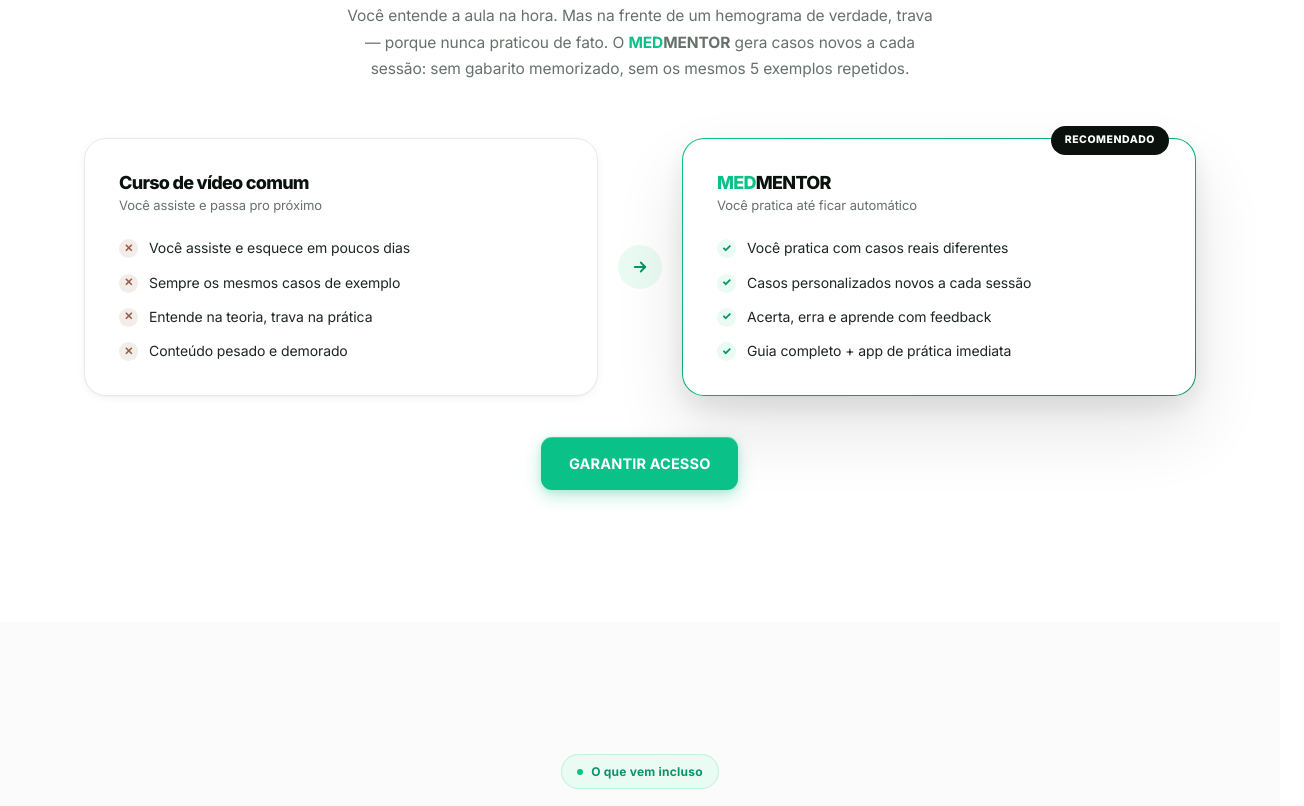
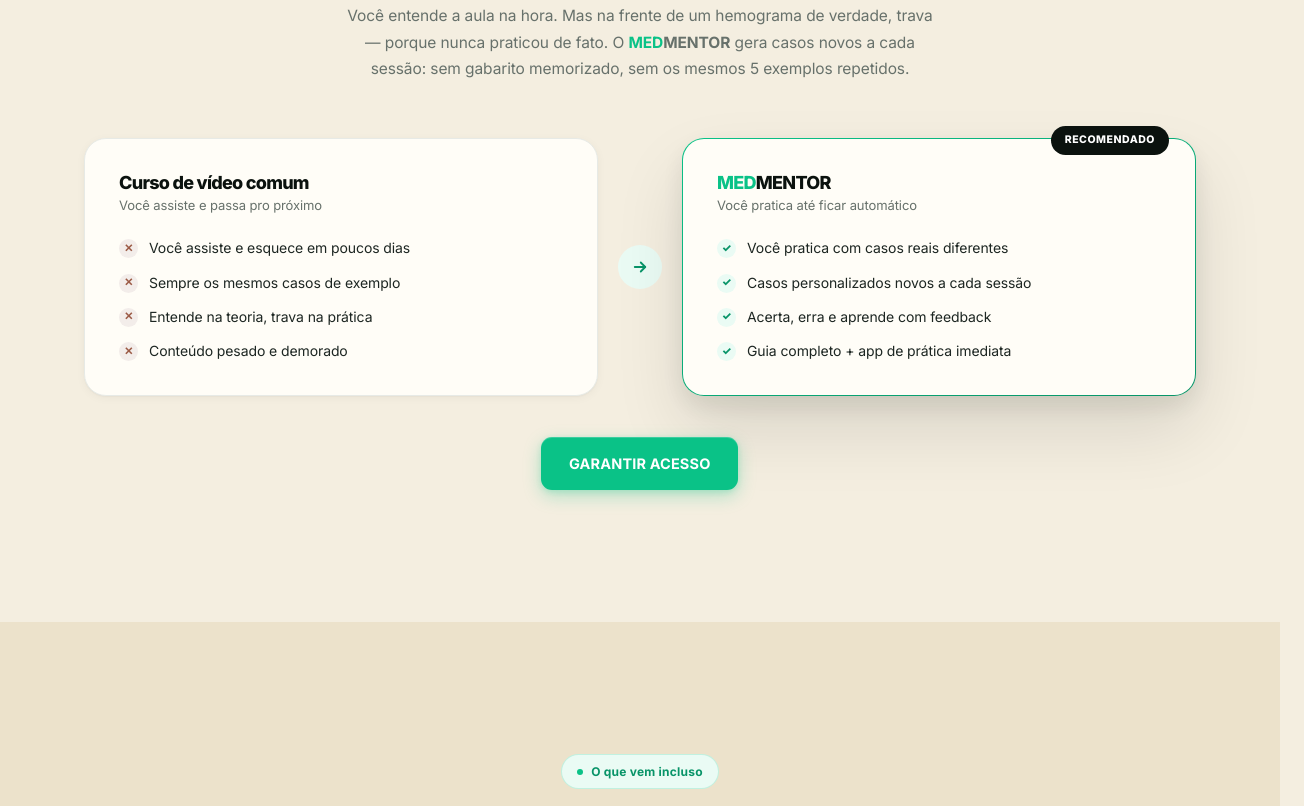
Before and after one commit to leandrogustavoaraujo/MedMentor, a plain HTML site: page index.html in a window 1280 px wide. Shown: the part 1170-1976 px from the top of the page, 1304 px wide, since content can reach past the window. Drawn offline with Linux system fonts and the light colour scheme.

Commit message:
Refactor styles and enhance JavaScript error handling
Updated design tokens and styles for various elements, including background colors and navbar appearance. Improved JavaScript error handling in multiple functions.

```diff
--- a/index.html
+++ b/index.html
@@ -32,9 +32,9 @@
      DESIGN TOKENS
      ============================================================ */
   :root {
-    --bg:            #FFFFFF;
-    --bg-soft:       #FAFBFA;
-    --surface:       #FFFFFF;
+    --bg:            #F4EEE0;
+    --bg-soft:       #ECE2CB;
+    --surface:       #FFFDF7;
     --ink:           #0B120E;
     --text:          #1D2622;
     --muted:         #67716B;
@@ -70,7 +70,7 @@
   }
 
   * { box-sizing: border-box; margin: 0; padding: 0; }
-  html { scroll-behavior: smooth; scroll-padding-top: 84px; }
+  html { scroll-behavior: smooth; scroll-padding-top: 84px; overflow-x: hidden; }
 
   /* Custom scrollbar */
   ::-webkit-scrollbar { width: 10px; height: 10px; }
@@ -109,6 +109,8 @@
     -moz-osx-font-smoothing: grayscale;
     padding-top: 76px;
     letter-spacing: -.006em;
+    overflow-x: hidden;
+    width: 100%;
   }
   img { max-width: 100%; display: block; }
   a { color: inherit; }
@@ -176,13 +178,13 @@
   .nav {
     position: fixed; top: 0; left: 0; right: 0; z-index: 300;
     height: 76px; display: flex; align-items: center;
-    background: rgba(255,255,255,.7);
+    background: rgba(244,238,224,.72);
     backdrop-filter: blur(18px) saturate(180%);
     -webkit-backdrop-filter: blur(18px) saturate(180%);
     border-bottom: 1px solid transparent;
     transition: background .3s var(--ease), border-color .3s var(--ease), box-shadow .3s var(--ease);
   }
-  .nav.scrolled { background: rgba(255,255,255,.86); border-bottom-color: var(--line); box-shadow: 0 1px 0 rgba(9,20,15,.02), 0 12px 30px rgba(9,20,15,.04); }
+  .nav.scrolled { background: rgba(244,238,224,.9); border-bottom-color: var(--line); box-shadow: 0 1px 0 rgba(9,20,15,.02), 0 12px 30px rgba(9,20,15,.04); }
   .nav-inner { max-width: 1160px; margin: 0 auto; width: 100%; padding: 0 24px; display: flex; align-items: center; justify-content: space-between; }
   .nav-logo { display: inline-flex; align-items: center; transition: transform .2s var(--ease); }
   .nav-logo:hover { transform: scale(1.04); }
@@ -253,7 +255,7 @@
   .float-chip {
     position: absolute;
     display: inline-flex; align-items: center; gap: 6px;
-    background: rgba(255,255,255,.92);
+    background: rgba(255,253,247,.92);
     backdrop-filter: blur(10px);
     border: 1px solid var(--line);
     box-shadow: var(--shadow-md);
@@ -585,8 +587,8 @@
   @media (prefers-reduced-motion: no-preference) {
     @keyframes heroIn { from { opacity: 0; transform: perspective(1200px) translateY(26px) rotateX(10deg); } to { opacity: 1; transform: perspective(1200px) translateY(0) rotateX(0); } }
     .hero-visual { animation: heroIn .9s var(--ease-out) .1s both; }
-    .reveal { opacity: 0; transform: translateY(28px); filter: blur(6px); transition: opacity .7s var(--ease-out), transform .7s var(--ease-out), filter .7s var(--ease-out); will-change: opacity, transform, filter; }
-    .reveal.revealed { opacity: 1; transform: translateY(0); filter: blur(0); }
+    .reveal { opacity: 0; transform: translateY(22px); transition: opacity .55s var(--ease-out), transform .55s var(--ease-out); will-change: opacity, transform; }
+    .reveal.revealed { opacity: 1; transform: translateY(0); }
   }
   @media (prefers-reduced-motion: reduce) {
     .float-chip, .float-preview { animation: none; }
@@ -743,7 +745,7 @@
       <div class="eyebrow-wrap"><span class="eyebrow"><span class="eyebrow-dot"></span>Por dentro do app</span></div>
       <h2 class="section-title">Como é praticar no MedMentor</h2>
     </div>
-    <div class="gallery-viewport reveal">
+    <div class="gallery-viewport">
       <div class="gallery-track" id="galleryTrack">
         <div class="gallery-item"><div class="gallery-bar"><span></span><span></span><span></span></div><img src="APP_TELA_1.webp" alt="Tela do guia interativo do MedMentor"><span class="gallery-label">Guia interativo</span></div>
         <div class="gallery-item"><div class="gallery-bar"><span></span><span></span><span></span></div><img src="APP_TELA_2.webp" alt="Tela de caso clínico personalizado do MedMentor"><span class="gallery-label">Caso clínico personalizado</span></div>
@@ -800,7 +802,7 @@
 
     <div class="testi-carousel-wrap">
       <div class="testi-carousel" id="testiCarousel">
-        <div class="testi-card reveal">
+        <div class="testi-card">
           <svg class="testi-quote" width="26" height="20" viewBox="0 0 24 24" fill="currentColor"><path d="M9.5 2C5.9 3 3 6.7 3 10.5c0 2.6 1.6 4.5 4 4.5 2.1 0 3.5-1.5 3.5-3.4 0-1.7-1.1-3-2.8-3.2C8 6.3 9.4 4.6 11.3 4L9.5 2zm10 0c-3.6 1-6.5 4.7-6.5 8.5 0 2.6 1.6 4.5 4 4.5 2.1 0 3.5-1.5 3.5-3.4 0-1.7-1.1-3-2.8-3.2C18 6.3 19.4 4.6 21.3 4L19.5 2z"/></svg>
           <div class="testi-stars">
             <svg width="14" height="14" viewBox="0 0 24 24" fill="#0AC287"><path d="M12 2l3.09 6.26L22 9.27l-5 4.87 1.18 6.88L12 17.77l-6.18 3.25L7 14.14 2 9.27l6.91-1.01L12 2z"/></svg>
@@ -819,7 +821,7 @@
           </div>
         </div>
 
-        <div class="testi-card reveal">
+        <div class="testi-card">
           <svg class="testi-quote" width="26" height="20" viewBox="0 0 24 24" fill="currentColor"><path d="M9.5 2C5.9 3 3 6.7 3 10.5c0 2.6 1.6 4.5 4 4.5 2.1 0 3.5-1.5 3.5-3.4 0-1.7-1.1-3-2.8-3.2C8 6.3 9.4 4.6 11.3 4L9.5 2zm10 0c-3.6 1-6.5 4.7-6.5 8.5 0 2.6 1.6 4.5 4 4.5 2.1 0 3.5-1.5 3.5-3.4 0-1.7-1.1-3-2.8-3.2C18 6.3 19.4 4.6 21.3 4L19.5 2z"/></svg>
           <div class="testi-stars">
             <svg width="14" height="14" viewBox="0 0 24 24" fill="#0AC287"><path d="M12 2l3.09 6.26L22 9.27l-5 4.87 1.18 6.88L12 17.77l-6.18 3.25L7 14.14 2 9.27l6.91-1.01L12 2z"/></svg>
@@ -838,7 +840,7 @@
           </div>
         </div>
 
-        <div class="testi-card reveal">
+        <div class="testi-card">
           <svg class="testi-quote" width="26" height="20" viewBox="0 0 24 24" fill="currentColor"><path d="M9.5 2C5.9 3 3 6.7 3 10.5c0 2.6 1.6 4.5 4 4.5 2.1 0 3.5-1.5 3.5-3.4 0-1.7-1.1-3-2.8-3.2C8 6.3 9.4 4.6 11.3 4L9.5 2zm10 0c-3.6 1-6.5 4.7-6.5 8.5 0 2.6 1.6 4.5 4 4.5 2.1 0 3.5-1.5 3.5-3.4 0-1.7-1.1-3-2.8-3.2C18 6.3 19.4 4.6 21.3 4L19.5 2z"/></svg>
           <div class="testi-stars">
             <svg width="14" height="14" viewBox="0 0 24 24" fill="#0AC287"><path d="M12 2l3.09 6.26L22 9.27l-5 4.87 1.18 6.88L12 17.77l-6.18 3.25L7 14.14 2 9.27l6.91-1.01L12 2z"/></svg>
@@ -951,17 +953,20 @@
   </section>
 
   <footer>
-    <b><span style="color:var(--green)">MED</span>MENTOR</b> — Todos os direitos reservados.<br>
+    <b><span style="color:var(--green)">MED</span>MENTOR</b> Todos os direitos reservados.<br>
     Conteúdo educativo para estudantes e profissionais da área da saúde. Não substitui avaliação médica nem orientação clínica individualizada.
   </footer>
 
 <script>
   // FAQ accordion
+  try {
     document.querySelectorAll('.faq-q').forEach(q => {
       q.addEventListener('click', () => q.closest('.faq-item').classList.toggle('open'));
     });
+  } catch (e) {}
 
   // Gallery marquee — pause on hover/touch
+  try {
     (function() {
       const track = document.getElementById('galleryTrack');
       if (!track) return;
@@ -972,13 +977,17 @@
       track.addEventListener('mouseenter', pause);
       track.addEventListener('mouseleave', resume);
     })();
+  } catch (e) {}
 
   // Checkout tracking
+  try {
     document.querySelectorAll('.js-checkout').forEach(btn => {
       btn.addEventListener('click', () => { if (typeof fbq === 'function') fbq('track', 'InitiateCheckout'); });
     });
+  } catch (e) {}
 
   // Testimonial carousel dot sync
+  try {
     (function() {
       var carousel = document.getElementById('testiCarousel');
       var dots = document.querySelectorAll('.testi-dot');
@@ -1001,8 +1010,10 @@
         });
       });
     })();
+  } catch (e) {}
 
-  // Spotlight cursor glow
+  // Spotlight cursor glow (desktop only)
+  try {
     (function() {
       if (!window.matchMedia('(hover: hover)').matches) return;
       document.querySelectorAll('.why-card, .testi-card, .compare-card, .bento-cell, .price-card, .gallery-item').forEach(function(el) {
@@ -1013,26 +1024,38 @@
         }, { passive: true });
       });
     })();
+  } catch (e) {}
 
-  // Scroll reveal
+  // Scroll reveal (with fail-safe: nothing can stay permanently invisible)
   (function() {
-    if (window.matchMedia('(prefers-reduced-motion: reduce)').matches) return;
-    var staggerGroups = ['.compare-card', '.bento .bento-cell', '.why-grid .why-card', '.testi-carousel .testi-card'];
+    var revealAllNow = function() {
+      document.querySelectorAll('.reveal').forEach(function(el) { el.classList.add('revealed'); });
+    };
+    try {
+      if (window.matchMedia('(prefers-reduced-motion: reduce)').matches) { revealAllNow(); return; }
+      var staggerGroups = ['.compare-card', '.bento .bento-cell', '.why-grid .why-card'];
       staggerGroups.forEach(function(sel) {
         document.querySelectorAll(sel).forEach(function(el, i) {
           el.classList.add('reveal');
           el.style.transitionDelay = (i * 70) + 'ms';
         });
       });
+      if (!('IntersectionObserver' in window)) { revealAllNow(); return; }
       var obs = new IntersectionObserver(function(entries) {
         entries.forEach(function(entry) {
           if (entry.isIntersecting) { entry.target.classList.add('revealed'); obs.unobserve(entry.target); }
         });
       }, { threshold: 0.06, rootMargin: '0px 0px -32px 0px' });
       document.querySelectorAll('.reveal').forEach(function(el) { obs.observe(el); });
+      // Belt-and-suspenders: force everything visible after 2.5s no matter what happens above
+      setTimeout(revealAllNow, 2500);
+    } catch (err) {
+      revealAllNow();
+    }
   })();
 
   // Navbar scroll state + scroll progress bar
+  try {
     (function() {
       var nav = document.getElementById('navbar');
       var bar = document.getElementById('scrollProgress');
@@ -1047,15 +1070,17 @@
       window.addEventListener('scroll', onScroll, { passive: true });
       onScroll();
     })();
+  } catch (e) {}
 
   // Animated count-up (hero badge number)
+  try {
     (function() {
       var el = document.querySelector('.count');
       if (!el) return;
       var reduce = window.matchMedia('(prefers-reduced-motion: reduce)').matches;
       var target = parseInt(el.getAttribute('data-target'), 10) || 0;
       var format = function(n) { return Math.round(n).toLocaleString('pt-BR'); };
-    if (reduce) { el.textContent = format(target); return; }
+      if (reduce || !('IntersectionObserver' in window)) { el.textContent = format(target); return; }
       var done = false;
       var run = function() {
         if (done) return;
@@ -1075,8 +1100,10 @@
       }, { threshold: .6 });
       obs.observe(el);
     })();
+  } catch (e) {}
 
-  // Hero mouse parallax (glows + floating chips + device frame tilt)
+  // Hero mouse parallax (glows + floating chips + device frame tilt) — desktop only
+  try {
     (function() {
       if (!window.matchMedia('(hover: hover)').matches) return;
       if (window.matchMedia('(prefers-reduced-motion: reduce)').matches) return;
@@ -1111,8 +1138,10 @@
         if (g2) g2.style.transform = '';
       });
     })();
+  } catch (e) {}
 
-  // Magnetic buttons
+  // Magnetic buttons — desktop only
+  try {
     (function() {
       if (!window.matchMedia('(hover: hover)').matches) return;
       if (window.matchMedia('(prefers-reduced-motion: reduce)').matches) return;
@@ -1126,8 +1155,10 @@
         btn.addEventListener('mouseleave', function() { btn.style.transform = ''; });
       });
     })();
+  } catch (e) {}
 
   // Testimonial autoplay
+  try {
     (function() {
       var carousel = document.getElementById('testiCarousel');
       if (!carousel) return;
@@ -1136,6 +1167,7 @@
       var timer = setInterval(function() {
         if (paused) return;
         var cards = carousel.querySelectorAll('.testi-card');
+        if (!cards.length) return;
         var atEnd = carousel.scrollLeft + carousel.offsetWidth >= carousel.scrollWidth - 10;
         if (atEnd) { carousel.scrollTo({ left: 0, behavior: 'smooth' }); return; }
         var next = carousel.scrollLeft + cards[0].offsetWidth + 18;
@@ -1144,6 +1176,7 @@
       ['mouseenter', 'touchstart'].forEach(function(ev) { carousel.addEventListener(ev, function() { paused = true; }, { passive: true }); });
       ['mouseleave', 'touchend'].forEach(function(ev) { carousel.addEventListener(ev, function() { paused = false; }, { passive: true }); });
     })();
+  } catch (e) {}
 </script>
 
 </body>
```
Lines whose indentation alone changed are shown as unchanged.
